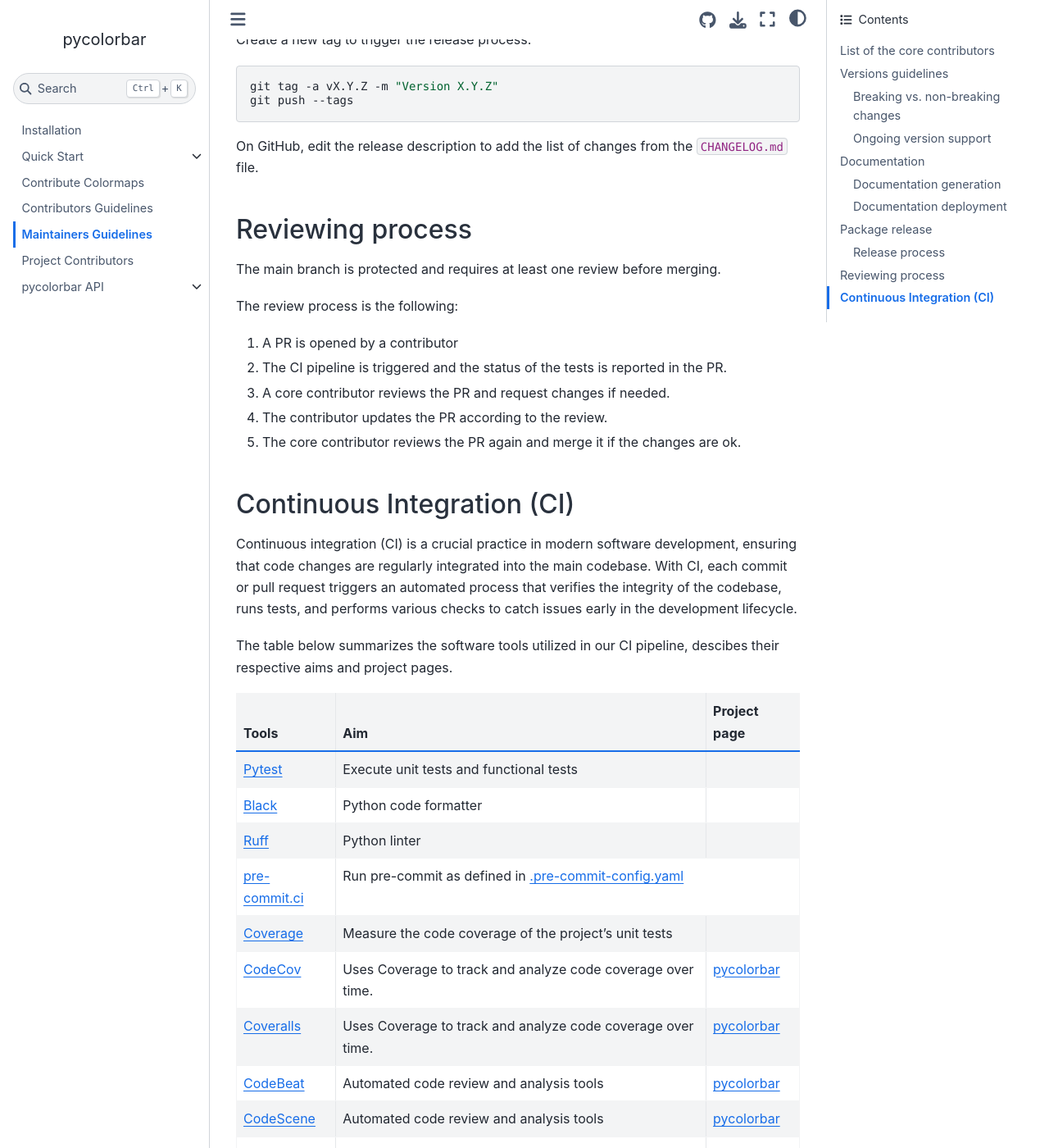
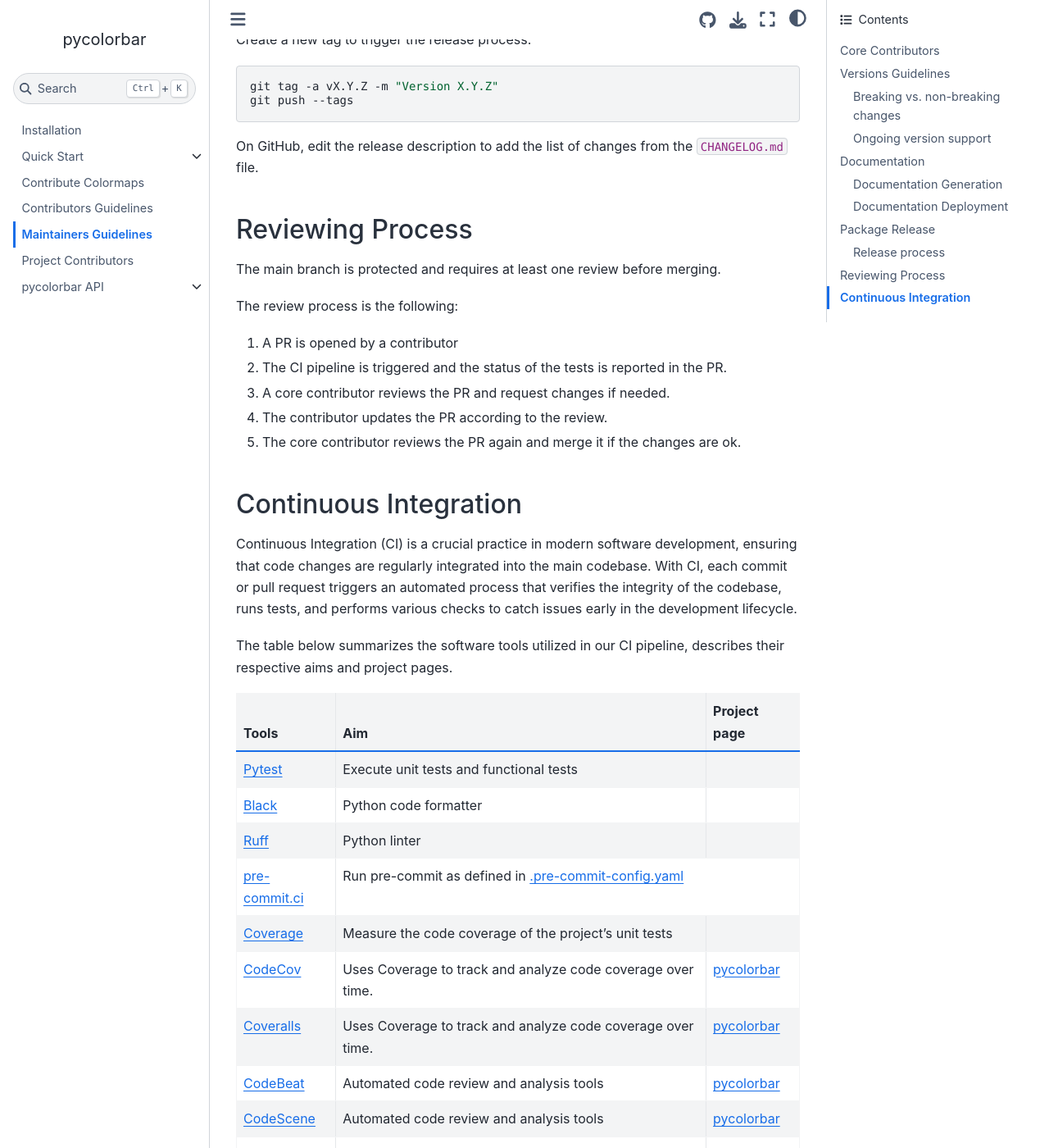
Before and after one commit to ghiggi/pycolorbar, a Sphinx documentation site: the page built from docs/source/maintainers_guidelines.rst, in a window 1280 px wide and 1400 px high, scrolled down 4633 px. Shown: the whole window at 82% size. Built offline with Sphinx 7.4.7 and the Sphinx Book theme 1.1.4, drawn with Linux system fonts in a browser that asks for light colours; the version number could not be read and is left out; some of the changed text lies outside the part shown.

Commit message:
Fix doc typos

```diff
--- a/docs/source/maintainers_guidelines.rst
+++ b/docs/source/maintainers_guidelines.rst
@@ -6,15 +6,14 @@ Maintainers Guidelines
 The section is dedicated to the pycolorbar core developers (maintainers).
 
 
-List of the core contributors
+Core Contributors
 =================================
 
 * Current Release Manager : Ghiggi Gionata
 * Testing Team : Ghiggi Gionata
 
 
-
-Versions guidelines
+Versions Guidelines
 ========================
 
 pycolorbar uses `Semantic <https://semver.org/>`_ Versioning. Each release is associated with a git tag of the form X.Y.Z.
@@ -69,7 +68,7 @@ styled with `Book Theme <https://sphinx-book-theme.readthedocs.io/en/stable/inde
 All documentation source files are neatly organized in the ``docs/`` directory within the project's repository.
 
 
-Documentation generation
+Documentation Generation
 --------------------------
 
 To build the documentation locally, follow the next three steps.
@@ -112,7 +111,7 @@ By following these steps, you should have a local version of the pycolorbar docu
 in the ``docs/build/html/`` directory, ready for review or deployment!
 
 
-Documentation deployment
+Documentation Deployment
 ----------------------------
 
 A webhook is defined in the GitHub repository to trigger automatically the publication process to `ReadTheDocs <https://about.readthedocs.com/?ref=readthedocs.com>`__
@@ -125,7 +124,7 @@ This webhook is linked to the pycolorbar core developer.
 Ghiggi Gionata owns the `ReadTheDoc <https://readthedocs.org/>`__ account.
 
 
-Package release
+Package Release
 =================
 
 A `GitHub Action <https://github.com/ghiggi/pycolorbar/actions>`_ is configured to automate the packaging and uploading process
@@ -173,7 +172,7 @@ On GitHub, edit the release description to add the list of changes from the ``CH
 
 
 
-Reviewing process
+Reviewing Process
 =====================
 
 
@@ -189,14 +188,14 @@ The review process is the following:
 
 
 
-Continuous Integration (CI)
+Continuous Integration
 ===============================
 
-Continuous integration (CI) is a crucial practice in modern software development, ensuring that code changes are regularly integrated into the main codebase.
+Continuous Integration (CI) is a crucial practice in modern software development, ensuring that code changes are regularly integrated into the main codebase.
 With CI, each commit or pull request triggers an automated process that verifies the integrity of the codebase, runs tests,
 and performs various checks to catch issues early in the development lifecycle.
 
-The table below summarizes the software tools utilized in our CI pipeline, descibes their respective aims and project pages.
+The table below summarizes the software tools utilized in our CI pipeline, describes their respective aims and project pages.
 
 +----------------------------------------------------------------------------------------------------+------------------------------------------------------------------+----------------------------------------------------------------------------------------------+
 |  Tools                                                                                             | Aim                                                              | Project page                                                                                 |
```
